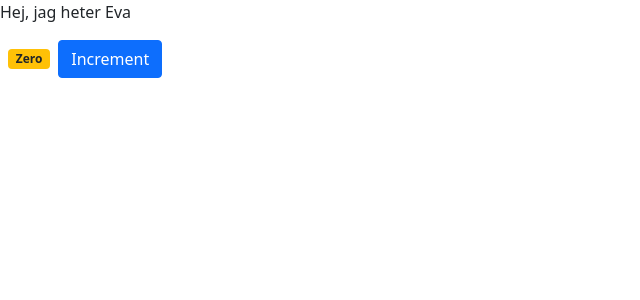
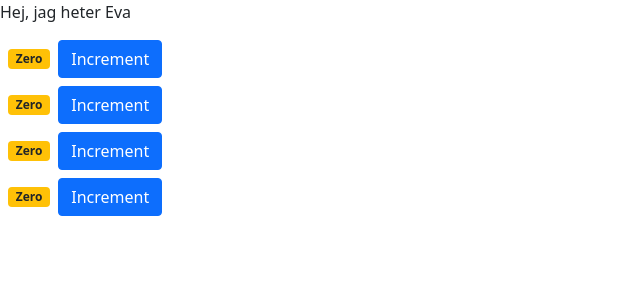
Before and after one commit to eva-hs/cart, a React (Create React App) app: page / in a window 1280 px wide. Shown: the top 300 px of the page, without its empty margins (0-640 px from the left). Built offline with nearby package versions, Linux system fonts and the light colour scheme.

Commit message:
Added Products component

```diff
--- a/src/App.jsx
+++ b/src/App.jsx
@@ -1,12 +1,12 @@
 import React, { Component } from "react";
-import Product from "./Product";
+import Products from "./components/Products";
 
 class App extends Component {
   render() {
     return (
       <>
         <p>Hej, jag heter Eva</p>
-        <Product />
+        <Products />
       </>
     );
   }
--- /dev/null
+++ b/src/components/Products.jsx
@@ -0,0 +1,24 @@
+import React, { Component } from "react";
+import Product from "./Product";
+
+class Products extends Component {
+  state = {
+    products: [
+      { id: 1, quantity: 0 },
+      { id: 2, quantity: 4 },
+      { id: 3, quantity: 8 },
+      { id: 4, quantity: 11 },
+    ],
+  };
+  render() {
+    return (
+      <>
+        {this.state.products.map((product) => (
+          <Product />
+        ))}
+      </>
+    );
+  }
+}
+
+export default Products;
```
Also changed, not shown: src/components/Product.jsx (renamed from src/Product.jsx).
